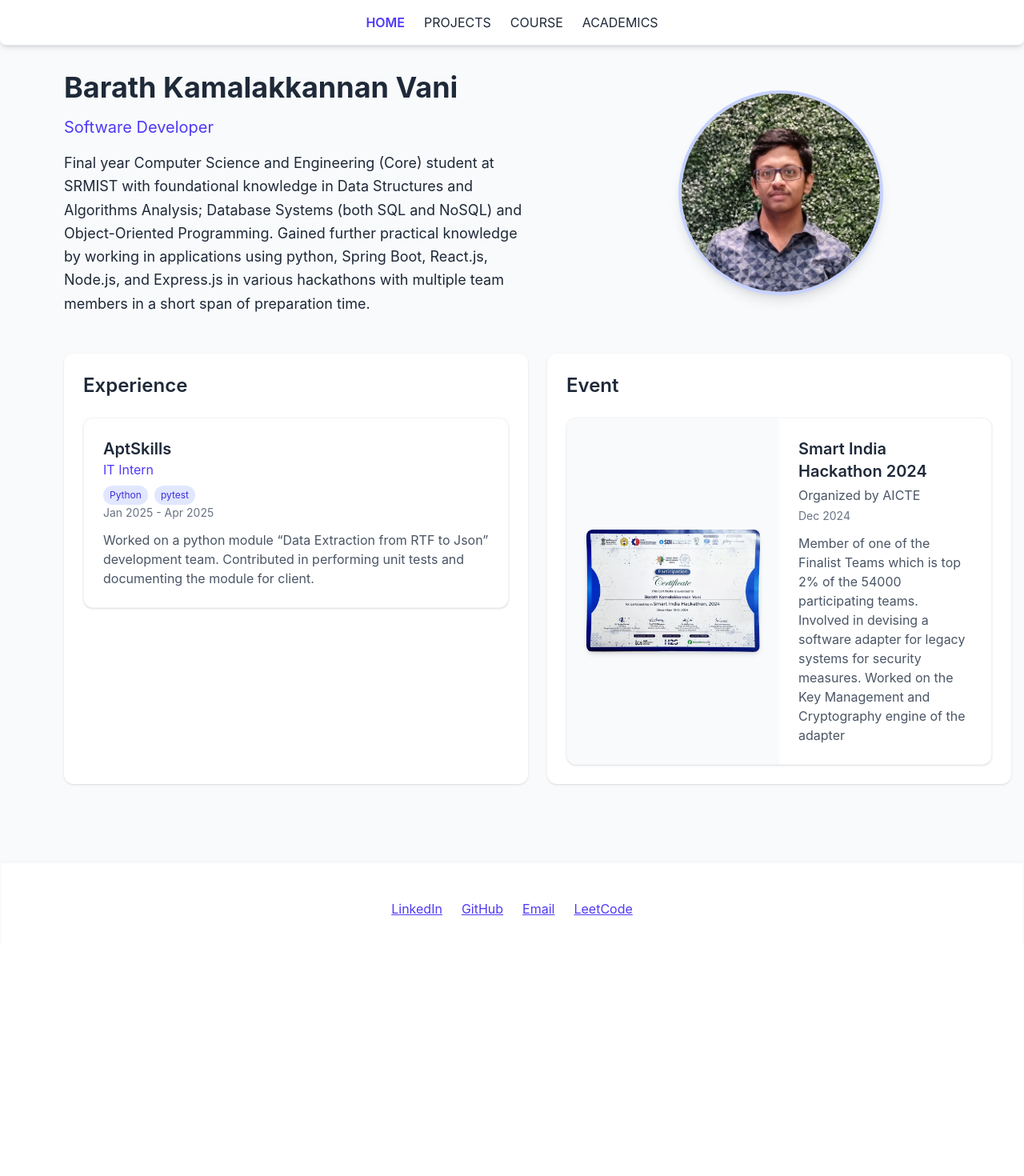
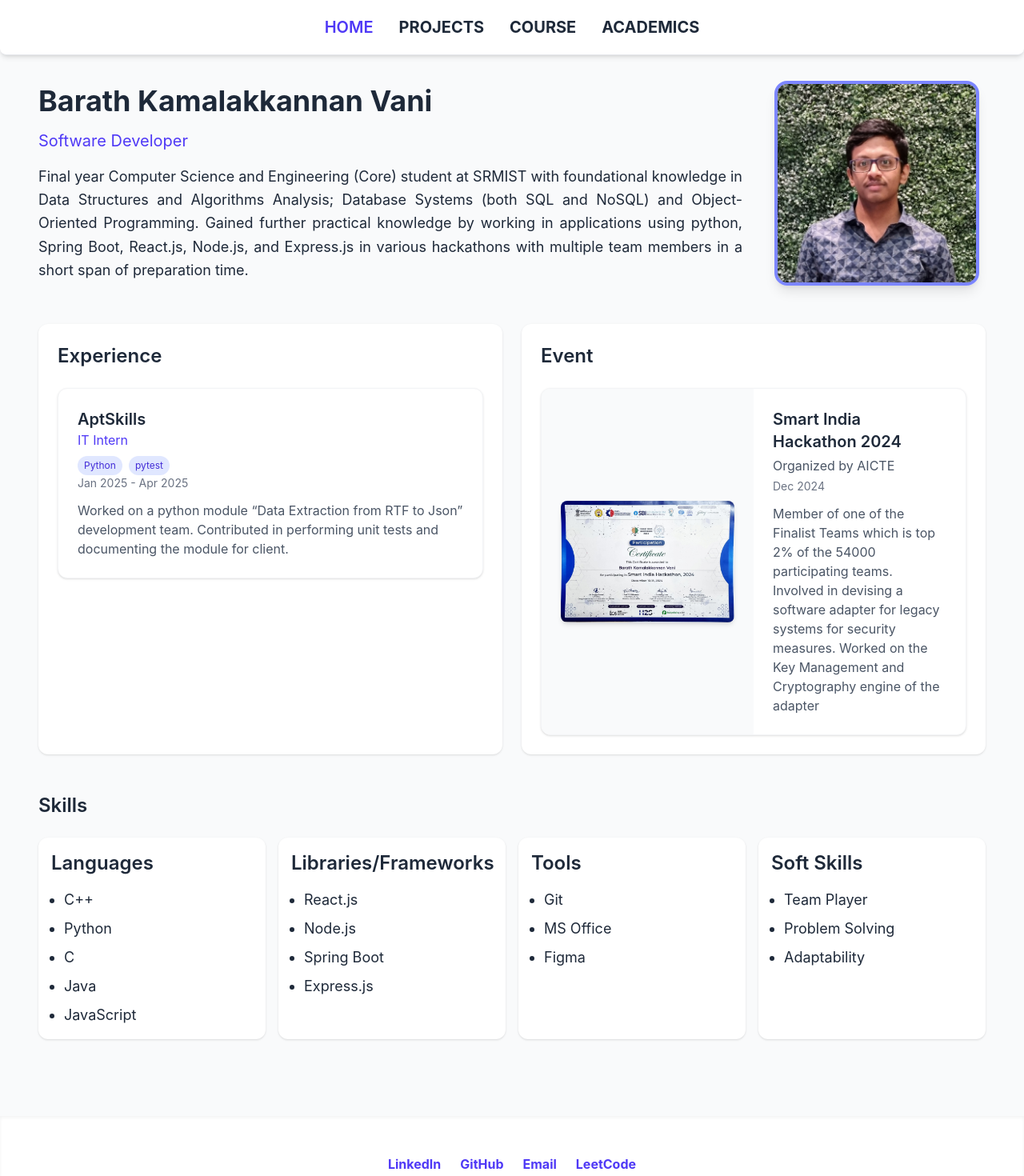
Before and after one commit to BarathKV/BarathKV, a React (Vite) app: page / in a window 1280 px wide. Shown: the top 1470 px of the page at 80% size. Before the commit the page ends 1180 px from the top, so only its background shows below. Built offline with nearby package versions, Linux system fonts and the light colour scheme.

Commit message:
alignment issues rectified

```diff
--- a/package.json
+++ b/package.json
@@ -4,7 +4,7 @@
   "version": "0.0.0",
   "type": "module",
   "scripts": {
-    "dev": "vite",
+    "dev": "vite --host",
     "build": "vite build",
     "lint": "eslint .",
     "preview": "vite preview",
--- a/src/App.jsx
+++ b/src/App.jsx
@@ -14,7 +14,7 @@ export default function App() {
     <div className="bg-gray-50 text-gray-800 transition-colors duration-300">
       {/* <NavBar /> */}
       <NavBar activePage={activePage} setActivePage={setActivePage} />
-      <main className="ml-16 mx-auto px-4 py-8">
+      <main className="ml-4 mr-4 mx-auto px-4 py-8 sm:px-6 lg:px-8">
         {activePage === "HOME" && <HomePage />}
         {activePage === "PROJECTS" && <ProjectsPage />}
         {activePage === "ACADEMICS" && <AcademicsPage />}
--- a/src/components/CourseCard.jsx
+++ b/src/components/CourseCard.jsx
@@ -10,7 +10,7 @@ function CourseCard({ course }) {
         <div className="p-6 flex flex-col justify-center">
           <h3 className="text-xl font-semibold mb-1">{course.title}</h3>
           <p className="text-gray-600 mb-1">Provided by {course.provider}</p>
-          <p className="text-gray-500 text-sm mb-3">Issued {course.issued}</p>
+          <p className="text-gray-500 text-sm mb-3">{course.issued}</p>
           <a href={course.certificateLink} className="text-indigo-600 hover:underline inline-flex items-center mt-auto">
             View Certificate
             <svg xmlns="http://www.w3.org/2000/svg" width="16" height="16" viewBox="0 0 24 24" fill="none" stroke="currentColor" strokeWidth="2">
--- a/src/components/Footer.jsx
+++ b/src/components/Footer.jsx
@@ -4,10 +4,10 @@ function Footer() {
     <footer className="bg-white shadow-inner mt-16 py-8">
       <div className="container mx-auto px-4 text-center text-gray-600">
         <div className="flex justify-center space-x-6 mt-4">
-          <a href="https://github.com/BarathKV" className="text-indigo-600 underline">LinkedIn</a>
-          <a href="https://www.linkedin.com/in/barath-k-v-6a1159336/" className="text-indigo-600 underline">GitHub</a>
-          <a href="mailto:kvbarath2004@gmail.com" className="text-indigo-600 underline">Email</a>
-          <a href="https://leetcode.com/u/ZKhZFANbgs/" className="text-indigo-600 underline">LeetCode</a>
+          <a href="https://www.linkedin.com/in/barath-k-v-6a1159336/" className="font-bold text-indigo-600">LinkedIn</a>
+          <a href="https://github.com/BarathKV" className="font-bold text-indigo-600">GitHub</a>
+          <a href="mailto:kvbarath2004@gmail.com" className="font-bold text-indigo-600">Email</a>
+          <a href="https://leetcode.com/u/ZKhZFANbgs/" className="font-bold text-indigo-600">LeetCode</a>
         </div>
       </div>
     </footer>
--- a/src/components/NavBar.jsx
+++ b/src/components/NavBar.jsx
@@ -13,8 +13,8 @@ function NavBar({ activePage, setActivePage }) {
             <li key={page}>
               <button
                 onClick={() => setActivePage(page)}
-                className={`capitalize hover:text-indigo-600 transition-colors ${
-                  activePage === page ? 'text-indigo-600 font-semibold' : ''
+                className={`font-bold text-xl capitalize hover:bg-gray-200 transition-colors p-1 rounded-md ${
+                  activePage === page ? 'text-indigo-600 font-semibold hover:bg-gray-100' : ''
                 }`}
               >
                 {page}
@@ -43,7 +43,7 @@ function NavBar({ activePage, setActivePage }) {
                   setIsMenuOpen(false);
                 }}
                 className={`w-full text-left capitalize py-2 px-4 rounded-md transition-colors ${
-                  activePage === page ? 'bg-indigo-100 text-indigo-600' : 'hover:bg-gray-100'
+                  activePage === page ? 'bg-indigo-100 text-indigo-600 bg-grey-50' : 'hover:bg-gray-100'
                 }`}
               >
                 {page}
--- /dev/null
+++ b/src/components/SkillCard.jsx
@@ -0,0 +1,16 @@
+function SkillCard({ title, skills }) {
+  return (
+    <div className="bg-white rounded-xl shadow p-4 flex flex-col w-full sm:w-[calc(50%-0.5rem)] lg:w-[calc(25%-0.75rem)]">
+      <h3 className="text-2xl font-semibold mb-4 text-black-600">{title}</h3>
+      <ul className="list-disc pl-4 space-y-2">
+        {skills.map((skill, index) => (
+          <li key={index} className="text-lg text-gray-800">
+            {skill}
+          </li>
+        ))}
+      </ul>
+    </div>
+  );
+}
+
+export default SkillCard;
--- a/src/pages/CoursesPage.jsx
+++ b/src/pages/CoursesPage.jsx
@@ -20,14 +20,14 @@ function CoursesPage() {
       certificateLink: "https://www.coursera.org/account/accomplishments/verify/R1EL1SYRPPUG"
     },
     {
-      title: "Gold in Cloud Computing",
+      title: "Edge Computing - Gold Medal",
       provider: "IITKGP - NPTEL",
       issued: "Jan 2025 - Mar 2025",
       image: MOOC,
       certificateLink: "https://internalapp.nptel.ac.in/NOC/NOC25/SEM1/Ecertificates/106/noc25-cs28/Course/NPTEL25CS28S34330428201307580.pdf"
     },
     {
-      title: "Demystifying Networks",
+      title: "Demystifying Networks - Top 1%",
       provider: "IITB - NPTEL",
       issued: "Jul 2024 - Aug 2024",
       image: CN,
@@ -41,7 +41,7 @@ function CoursesPage() {
       certificateLink: "https://archive.nptel.ac.in/content/noc/NOC24/SEM2/Ecertificates/106/noc24-cs81/Course/NPTEL24CS81S43310257502692281.pdf"
     },
     {
-      title: "Fundamental Algorithm: Design and Analysis",
+      title: "Fundamental Algorithm: Design and Analysis - Top 5%",
       provider: "IITKGP  - NPTEL",
       issued: "Jan 2024 - Feb 2024",
       image: DAA,
--- a/src/pages/HomePage.jsx
+++ b/src/pages/HomePage.jsx
@@ -2,6 +2,7 @@ import profileImage from "../assets/profile.jpg";
 
 import ExperienceCard from "../components/ExprienceCard";
 import EventCard from "../components/EventCard";
+import SkillCard from "../components/SkillCard";
 
 import SIH from "../assets/SIH.jpg";
 
@@ -43,17 +44,17 @@ function HomePage() {
   return (
     <section className="space-y-12">
       {/* Hero Section */}
-      <div className="grid md:grid-cols-2 gap-8 items-center">
-        <div className="space-y-4">
-          <h2 className="text-4xl font-bold">{personalInfo.name}</h2>
-          <p className="text-xl text-indigo-600">{personalInfo.role}</p>
-          <p className="text-lg leading-relaxed">{personalInfo.bio}</p>
+      <div className="grid grid-cols-1 md:grid-cols-4 gap-8 items-center">
+        <div className="space-y-4 md:col-span-3">
+          <h2 className="text-4xl font-bold text-justify">{personalInfo.name}</h2>
+          <p className="text-xl text-indigo-600 text-justify">{personalInfo.role}</p>
+          <p className="text-lg leading-relaxed text-justify">{personalInfo.bio}</p>
         </div>
-        <div className="flex justify-center">
+        <div className="flex justify-center md:col-span-1">
           <img
             src={profileImage}
             alt="Profile"
-            className="rounded-full shadow-lg w-64 h-64 object-cover border-4 border-indigo-200"
+            className="rounded-2xl shadow-lg w-48 h-48 sm:w-64 sm:h-64 object-cover border-4 border-indigo-400"
           />
         </div>
       </div>
@@ -95,9 +96,8 @@ function HomePage() {
         </a>
       </div> */}
 
-      {/* Experience Section */}
-      <div className="flex flex-col md:flex-row md:gap-6">
-        {/* Experience Section */}
+      {/* Achievements Section */}
+      <div className="flex flex-col gap-4 md:flex-row md:gap-6">
         <div className="md:w-1/2 flex flex-col">
           <div className="flex-1 bg-white rounded-xl shadow p-6 flex flex-col">
             <h3 className="text-2xl font-semibold mb-6">Experience</h3>
@@ -113,7 +113,7 @@ function HomePage() {
         <div className="md:w-1/2 flex flex-col">
           <div className="flex-1 bg-white rounded-xl shadow p-6 flex flex-col">
             <h3 className="text-2xl font-semibold mb-6">Event</h3>
-            <div className="flex-1 space-y-6">
+            <div className="flex-1">
               {events.map((event, index) => (
                 <EventCard key={index} event={event} />
               ))}
@@ -121,6 +121,27 @@ function HomePage() {
           </div>
         </div>
       </div>
+
+      {/* Skills Section */}
+      <h3 className="text-2xl font-semibold mb-6">Skills</h3>
+      <div className="flex flex-wrap gap-4 w-full">
+        <SkillCard
+          title="Languages"
+          skills={["C++", "Python", "C", "Java", " JavaScript"]}
+        />
+        <SkillCard
+          title="Libraries/Frameworks"
+          skills={["React.js", "Node.js", "Spring Boot", "Express.js"]}
+        />
+        <SkillCard
+          title="Tools"
+          skills={["Git", "MS Office", "Figma"]}
+        />
+        <SkillCard
+          title="Soft Skills"
+          skills={["Team Player", "Problem Solving", "Adaptability"]}
+        />
+      </div>
     </section>
   );
 }
--- a/vite.config.js
+++ b/vite.config.js
@@ -4,6 +4,6 @@ import tailwindcss from "@tailwindcss/vite";
 import react from "@vitejs/plugin-react";
 
 export default defineConfig({
-  base: "/BarathKV/", // 👈 This is important
+  base: "/BarathKV/",
   plugins: [react(), tailwindcss()],
 });
```
